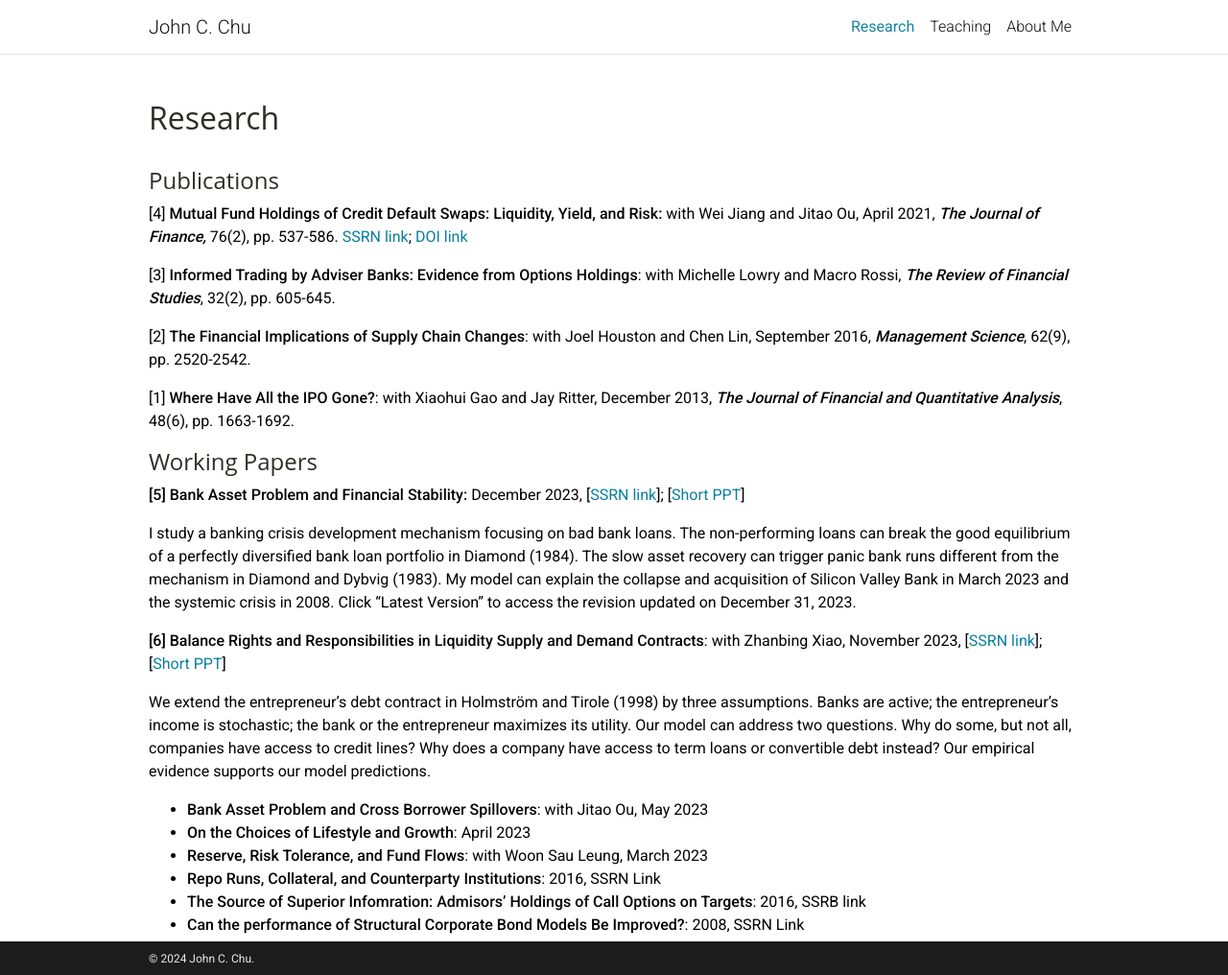
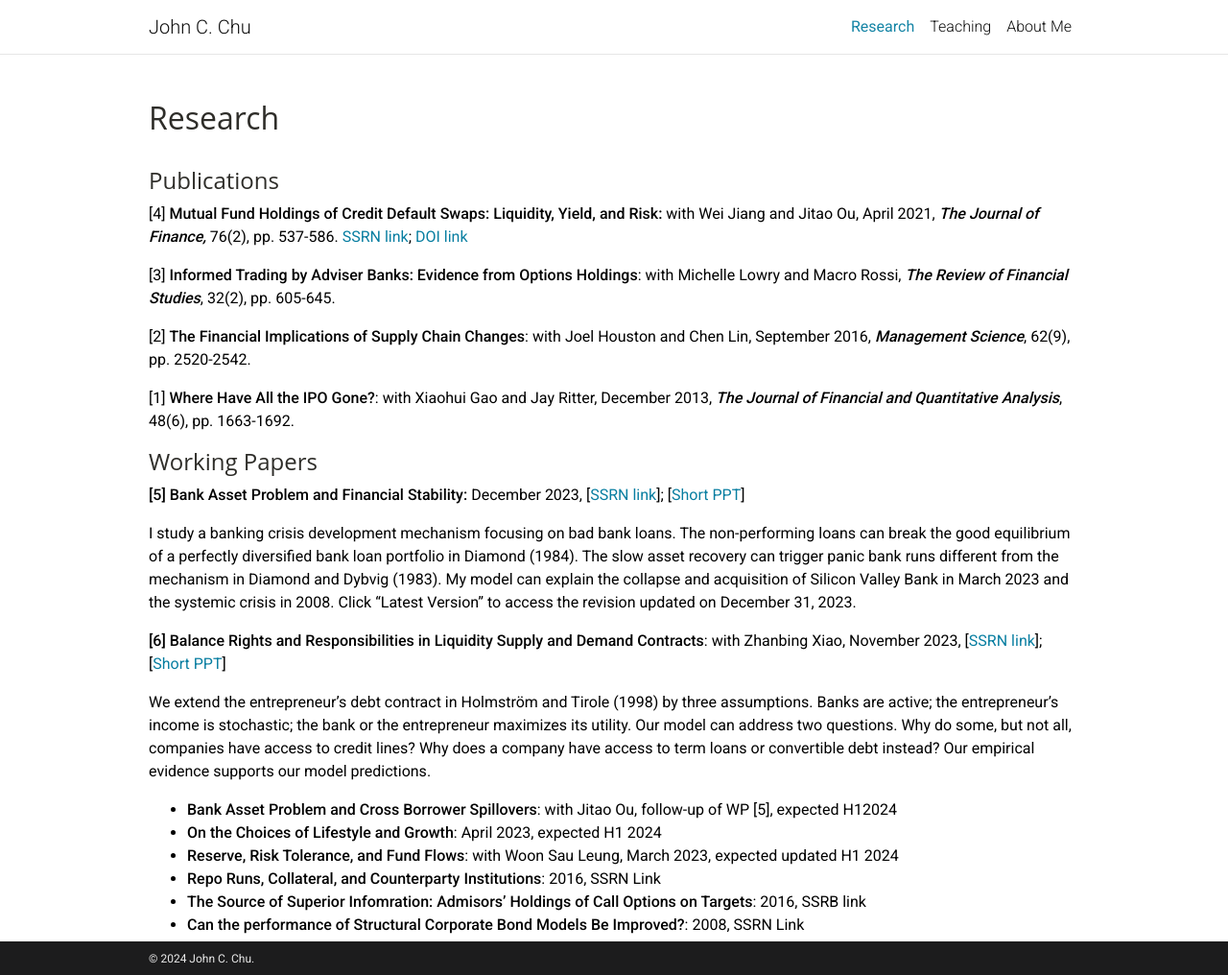
Before and after one commit to johnchu2022/website, a Jekyll site: the page built from _pages/research.md, in a window 1280 px wide and 1016 px high. Shown: the whole window at 96% size. Built offline with Jekyll 4.4.1, drawn with Linux system fonts in a browser that asks for light colours; a style sheet for code colours, icons or effects is not loaded.

Commit message:
Update Pages “research”

```diff
--- a/_pages/research.md
+++ b/_pages/research.md
@@ -25,9 +25,9 @@ I study a banking crisis development mechanism focusing on bad bank loans. The n
 
 We extend the entrepreneur’s debt contract in Holmström and Tirole (1998) by three assumptions. Banks are active; the entrepreneur’s income is stochastic; the bank or the entrepreneur maximizes its utility. Our model can address two questions. Why do some, but not all, companies have access to credit lines? Why does a company have access to term loans or convertible debt instead? Our empirical evidence supports our model predictions.
 
-* **B﻿ank Asset Problem and Cross Borrower Spillovers**: with Jitao Ou, May 2023
-* **O﻿n the Choices of Lifestyle and Growth**: April 2023
-* **R﻿eserve, Risk Tolerance, and Fund Flows**: with Woon Sau Leung, March 2023
+* **B﻿ank Asset Problem and Cross Borrower Spillovers**: with Jitao Ou, follow-up of WP \[5], expected H12024
+* **O﻿n the Choices of Lifestyle and Growth**: April 2023, expected H1 2024
+* **R﻿eserve, Risk Tolerance, and Fund Flows**: with Woon Sau Leung, March 2023, expected updated H1 2024
 * **R﻿epo Runs, Collateral, and Counterparty Institutions**: 2016, SSRN Link
 * **T﻿he Source of Superior Infomration: Admisors' Holdings of Call Options on Targets**: 2016, SSRB link
 * **C﻿an the performance of Structural Corporate Bond Models Be Improved?**: 2008, SSRN Link
```
